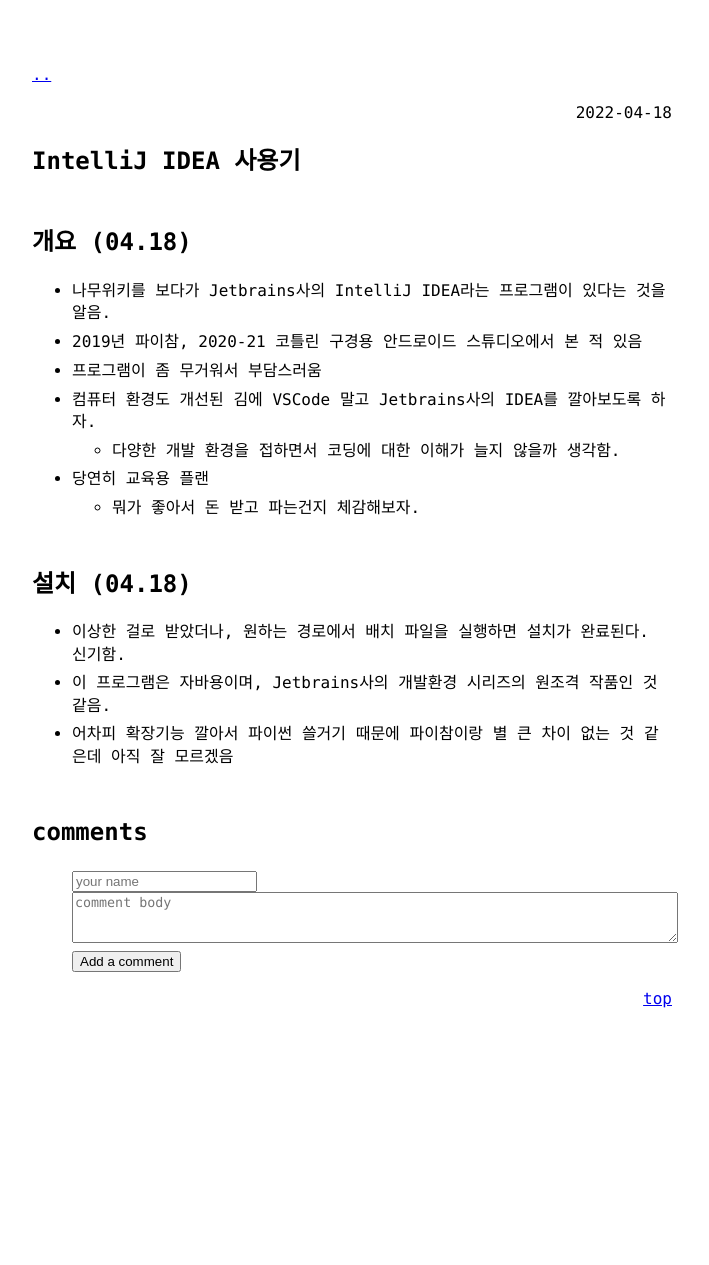
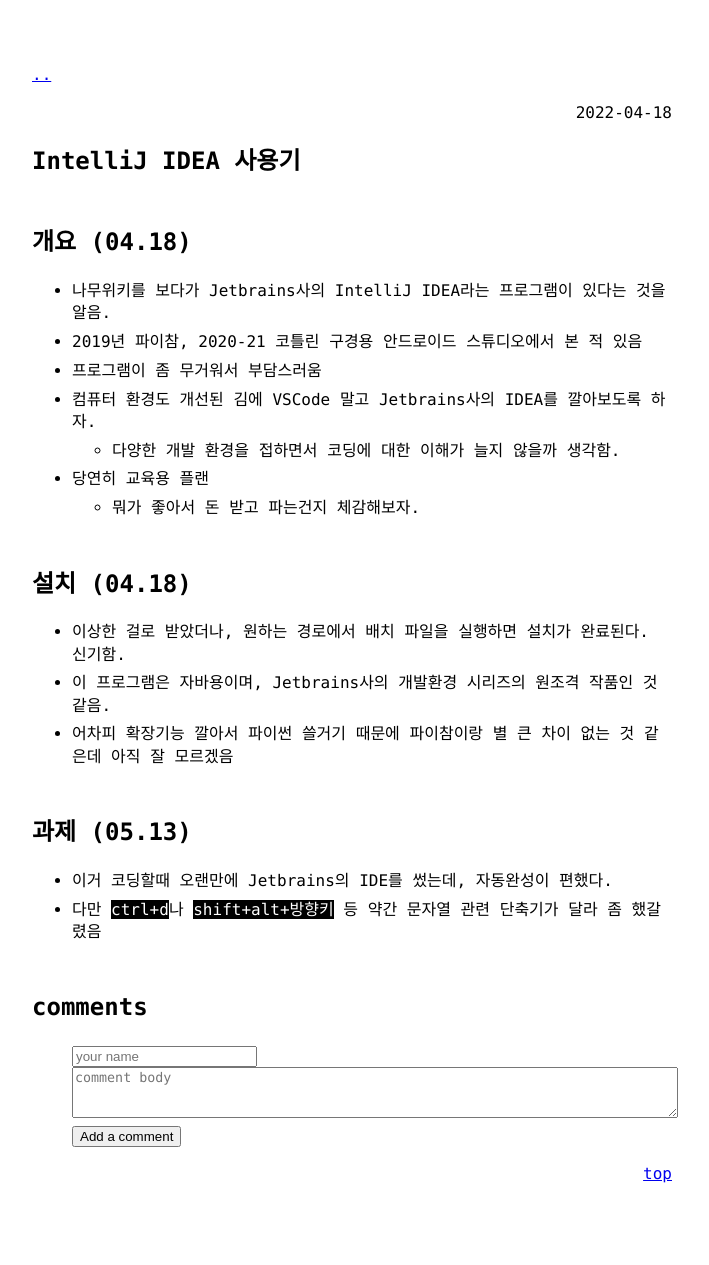
Before and after one commit to esctabcapslock/esctabcapslock.github.io, a Jekyll site: the page built from _posts/2022-04-18-IntelliJ IDEA.md, in a window 1280 px wide. Shown: the whole page, without its empty margins (288-997 px from the left). Built offline with Jekyll 4.4.1, drawn with Linux system fonts in a browser that asks for light colours; nearby versions of some CDN libraries; comment, search, counter and statistics services are not loaded; before the commit the page ends 1090 px from its top, so only the background shows below that.

Commit message:
글 수정

```diff
--- a/_posts/2022-04-18-IntelliJ IDEA.md
+++ b/_posts/2022-04-18-IntelliJ IDEA.md
@@ -20,3 +20,7 @@ category: 개발
 - 이상한 걸로 받았더나, 원하는 경로에서 배치 파일을 실행하면 설치가 완료된다. 신기함.
 - 이 프로그램은 자바용이며, Jetbrains사의 개발환경 시리즈의 원조격 작품인 것 같음.
 - 어차피 확장기능 깔아서 파이썬 쓸거기 때문에 파이참이랑 별 큰 차이 없는 것 같은데 아직 잘 모르겠음
+
+## 과제 (05.13)
+- 이거 코딩할때 오랜만에 Jetbrains의 IDE를 썼는데, 자동완성이 편했다.
+- 다만 `ctrl+d`나 `shift+alt+방향키` 등 약간 문자열 관련 단축기가 달라 좀 했갈렸음
```
